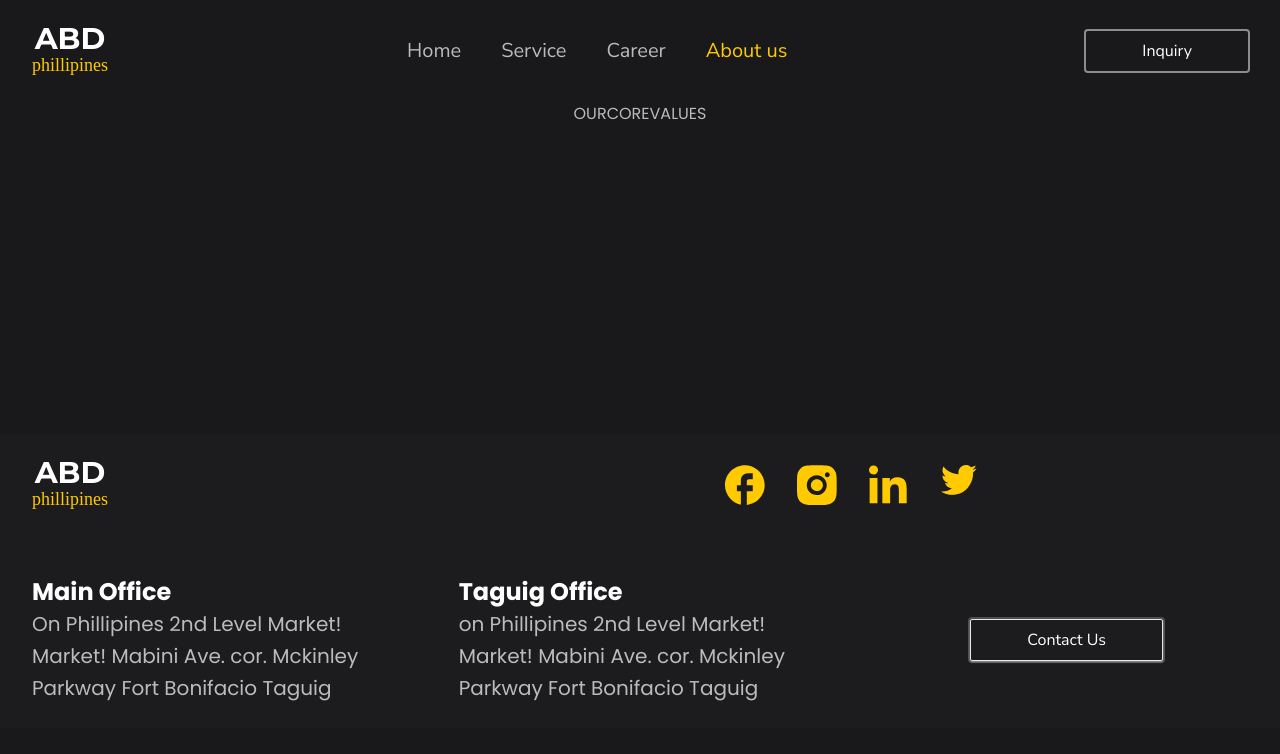
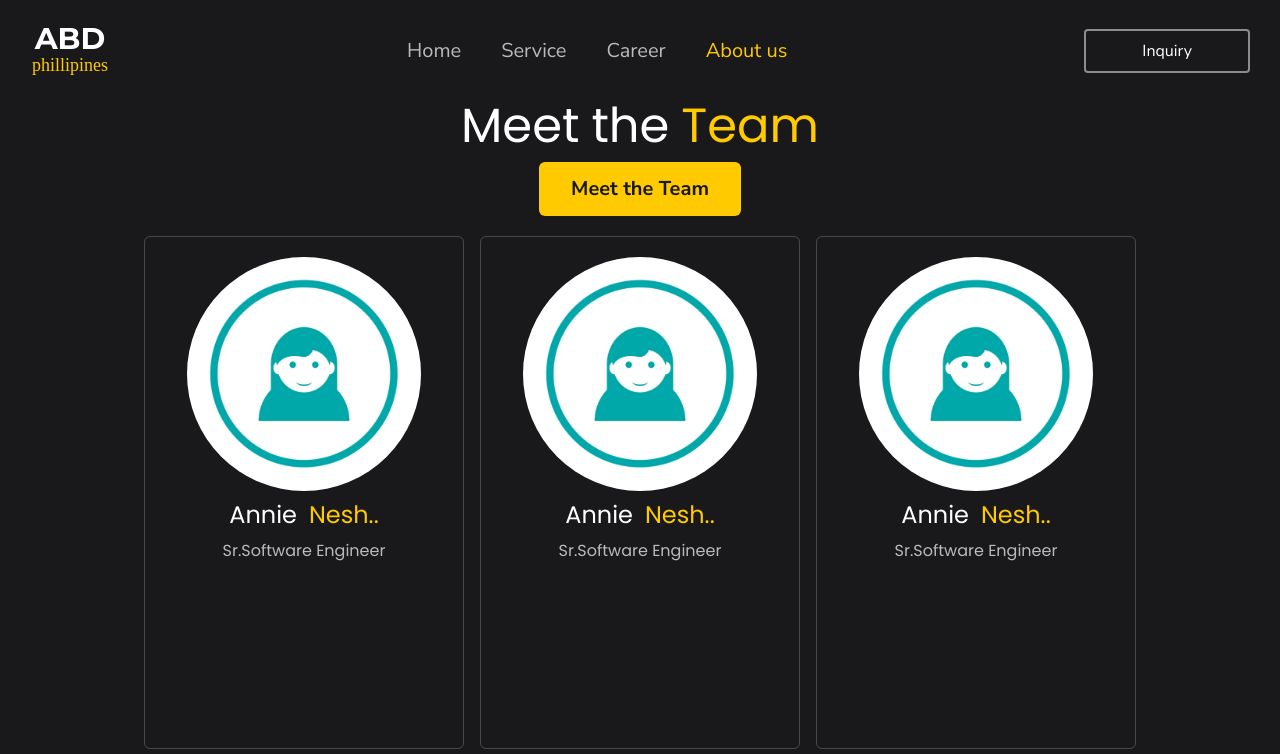
Before and after one commit to hannie404/ABDevify, a React (Vite) app: page /about in a window 1280 px wide. Shown: the top 754 px of the page. Built offline with nearby package versions, Linux system fonts and the light colour scheme; a web font is replaced by a local one.

Commit message:
Meet The Team Section Done

```diff
--- a/src/index.css
+++ b/src/index.css
@@ -621,6 +621,18 @@ video {
   margin-right: auto;
 }
 
+.mr-3{
+  margin-right: 0.75rem;
+}
+
+.mt-3{
+  margin-top: 0.75rem;
+}
+
+.mt-5{
+  margin-top: 1.25rem;
+}
+
 .mt-auto{
   margin-top: auto;
 }
@@ -649,6 +661,18 @@ video {
   height: 2rem;
 }
 
+.h-\[471px\]{
+  height: 471px;
+}
+
+.h-\[234px\]{
+  height: 234px;
+}
+
+.h-\[100px\]{
+  height: 100px;
+}
+
 .min-h-screen{
   min-height: 100vh;
 }
@@ -657,12 +681,32 @@ video {
   width: 2.5rem;
 }
 
+.w-40{
+  width: 10rem;
+}
+
 .w-8{
   width: 2rem;
 }
 
+.w-96{
+  width: 24rem;
+}
+
+.w-\[386px\]{
+  width: 386px;
+}
+
 .w-full{
   width: 100%;
+}
+
+.w-\[234px\]{
+  width: 234px;
+}
+
+.w-\[200px\]{
+  width: 200px;
 }
 
 .max-w-5xl{
@@ -675,6 +719,30 @@ video {
 
 .basis-auto{
   flex-basis: auto;
+}
+
+.basis-4\/12{
+  flex-basis: 33.333333%;
+}
+
+.basis-3{
+  flex-basis: 0.75rem;
+}
+
+.basis-3\/4{
+  flex-basis: 75%;
+}
+
+.basis-3\/5{
+  flex-basis: 60%;
+}
+
+.basis-3\/6{
+  flex-basis: 50%;
+}
+
+.basis-3\/12{
+  flex-basis: 25%;
 }
 
 .cursor-auto{
@@ -691,6 +759,14 @@ video {
 
 .flex-col{
   flex-direction: column;
+}
+
+.flex-wrap{
+  flex-wrap: wrap;
+}
+
+.place-items-center{
+  place-items: center;
 }
 
 .items-center{
@@ -725,6 +801,12 @@ video {
   margin-bottom: calc(3rem * var(--tw-space-y-reverse));
 }
 
+.space-y-2 > :not([hidden]) ~ :not([hidden]){
+  --tw-space-y-reverse: 0;
+  margin-top: calc(0.5rem * calc(1 - var(--tw-space-y-reverse)));
+  margin-bottom: calc(0.5rem * var(--tw-space-y-reverse));
+}
+
 .space-y-4 > :not([hidden]) ~ :not([hidden]){
   --tw-space-y-reverse: 0;
   margin-top: calc(1rem * calc(1 - var(--tw-space-y-reverse)));
@@ -755,6 +837,10 @@ video {
   white-space: nowrap;
 }
 
+.rounded-full{
+  border-radius: 9999px;
+}
+
 .rounded-lg{
   border-radius: 0.5rem;
 }
@@ -767,8 +853,17 @@ video {
   border-radius: 0.125rem;
 }
 
+.rounded-t-lg{
+  border-top-left-radius: 0.5rem;
+  border-top-right-radius: 0.5rem;
+}
+
 .border{
   border-width: 1px;
+}
+
+.border-secondary-50\/20{
+  border-color: rgb(255 255 255 / 0.2);
 }
 
 .bg-\[\#1E1E20\]\/60{
@@ -783,6 +878,10 @@ video {
 .bg-primary-950{
   --tw-bg-opacity: 1;
   background-color: rgb(25 25 27 / var(--tw-bg-opacity));
+}
+
+.p-5{
+  padding: 1.25rem;
 }
 
 .p-6{
@@ -870,6 +969,11 @@ video {
 .text-3xl{
   font-size: 1.875rem;
   line-height: 2.25rem;
+}
+
+.text-5xl{
+  font-size: 3rem;
+  line-height: 1;
 }
 
 .text-6xl{
@@ -965,6 +1069,11 @@ video {
   color: rgb(255 255 255 / 0.7);
 }
 
+.text-white{
+  --tw-text-opacity: 1;
+  color: rgb(255 255 255 / var(--tw-text-opacity));
+}
+
 .opacity-0{
   opacity: 0;
 }
@@ -1045,6 +1154,42 @@ video,
 svg {
   display: block;
   max-width: 100%;
+}
+
+@media (min-width: 768px){
+  .md\:container{
+    width: 100%;
+  }
+
+  @media (min-width: 640px){
+    .md\:container{
+      max-width: 640px;
+    }
+  }
+
+  @media (min-width: 768px){
+    .md\:container{
+      max-width: 768px;
+    }
+  }
+
+  @media (min-width: 1024px){
+    .md\:container{
+      max-width: 1024px;
+    }
+  }
+
+  @media (min-width: 1280px){
+    .md\:container{
+      max-width: 1280px;
+    }
+  }
+
+  @media (min-width: 1536px){
+    .md\:container{
+      max-width: 1536px;
+    }
+  }
 }
 
 .before\:absolute::before{
@@ -1163,6 +1308,11 @@ svg {
   background-color: rgb(255 235 65 / var(--tw-bg-opacity));
 }
 
+.hover\:bg-accent-400:hover{
+  --tw-bg-opacity: 1;
+  background-color: rgb(255 218 13 / var(--tw-bg-opacity));
+}
+
 @media (min-width: 640px){
   .sm\:col-start-1{
     grid-column-start: 1;
@@ -1218,6 +1368,11 @@ svg {
 }
 
 @media (min-width: 768px){
+  .md\:mx-auto{
+    margin-left: auto;
+    margin-right: auto;
+  }
+
   .md\:block{
     display: block;
   }
--- a/src/pages/about/About.jsx
+++ b/src/pages/about/About.jsx
@@ -1,9 +1,9 @@
-import OurCoreValues from './section/OurCoreValues';
+import MeetTheTeam from './section/MeetTheTeam';
 
 const About = () => {
     return (
         <div>
-            <OurCoreValues />
+            <MeetTheTeam />
         </div>
     );
 };
--- /dev/null
+++ b/src/pages/about/section/MeetTheTeam.jsx
@@ -0,0 +1,40 @@
+import React from 'react';
+import Annie from './Assets/Img/Annie.jpg';
+function MeetTheTeam() {
+    return (
+        <section className="container mx-auto">
+            <div className=" flex items-center justify-center">
+                <div className="mr-3 text-5xl text-white">Meet</div>
+                <div className="mr-3 text-5xl text-white">the</div>
+                <div className="text-5xl text-accent-500">Team</div>
+            </div>
+            <div className="mt-3 flex items-center justify-center rounded-t-lg">
+                <button className="rounded-md bg-accent-500 px-8 py-3 font-nunito text-xl font-bold leading-normal text-primary-950 hover:bg-accent-400">
+                    Meet the Team
+                </button>
+            </div>
+            <div className="mt-5 flex flex-wrap items-center justify-center gap-4">
+                {new Array(6).fill(undefined).map((el, i) => (
+                    <div className=" h-50 basis-3/12 place-items-center rounded-md border border-secondary-50/20 p-5">
+                        <article className=" h-[471px] space-y-2 ">
+                            <figure className="flex items-center justify-center ">
+                                <img
+                                    src={Annie}
+                                    alt="Annie"
+                                    className="h-[234px] rounded-full "
+                                />
+                            </figure>
+                            <div className=" flex items-center justify-center">
+                                <div className="mr-3 text-2xl text-white">Annie</div>
+                                <div className="text-2xl text-accent-500">Nesh..</div>
+                            </div>
+                            <p className="flex items-center justify-center">Sr.Software Engineer</p>
+                        </article>
+                    </div>
+                ))}
+            </div>
+        </section>
+    );
+}
+
+export default MeetTheTeam;
--- a/src/pages/about/section/OurCoreValues.jsx
+++ /dev/null
@@ -1,19 +0,0 @@
-import React from 'react';
-
-function OurCoreValues() {
-    return (
-        <div>
-            <div className=" flex justify-center items-center">
-                <div className=''>
-                    OUR
-                </div>
-                <div>CORE</div>
-                <div>
-                    VALUES
-                </div>
-            </div>
-        </div>
-    );
-}
-
-export default OurCoreValues;
```
Also changed, not shown: src/pages/about/section/Assets/Img/Annie.jpg (added).
